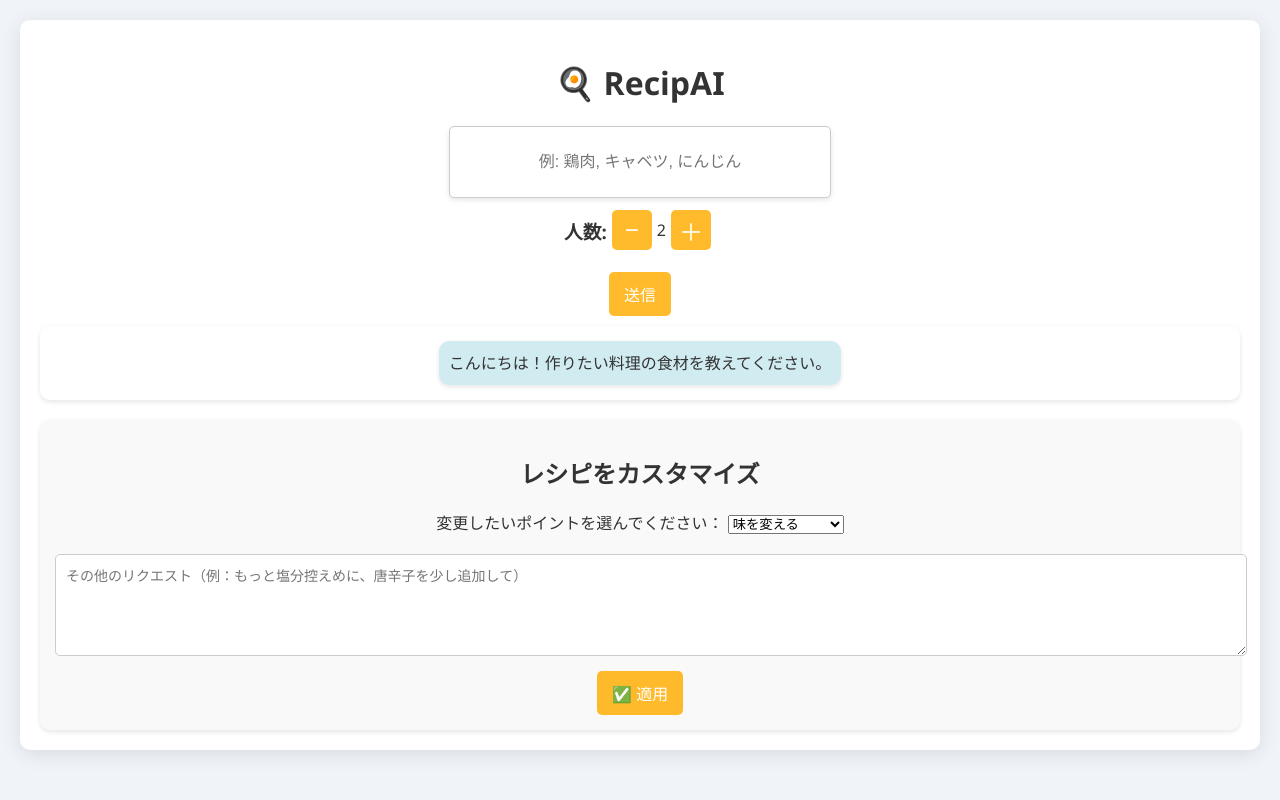
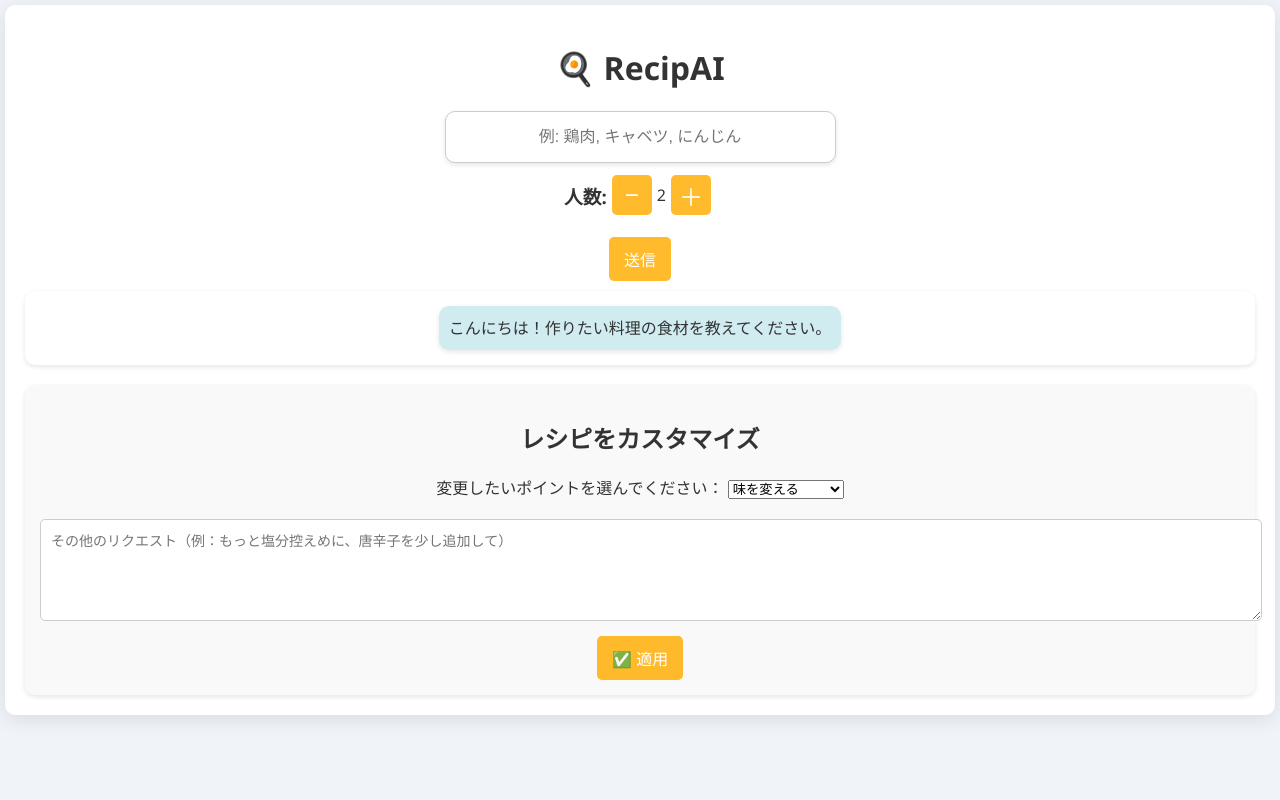
Before and after one commit to ryo0905-eng/recipAIwebApp, a Flask app: page / in a window 1280 px wide. Run offline with Flask 3, Linux system fonts and the light colour scheme.

Commit message:
paddingを調整

```diff
--- a/static/styles.css
+++ b/static/styles.css
@@ -3,7 +3,7 @@ body {
     background-color: #f0f4f8; /* 明るい背景色 */
     color: #333; /* テキストの色 */
     margin: 0;
-    padding: 20px;
+    padding: 5px;
 }
 
 h1 {
@@ -27,10 +27,10 @@ h1 {
     width: 30%;
     margin: 0 auto;
     text-align: center;
-    height: 50px;
+    height: 30px;
     padding: 10px;
     border: 1px solid #ccc;
-    border-radius: 5px;
+    border-radius: 10px;
     font-size: 16px;
     transition: border-color 0.3s ease, box-shadow 0.3s ease; /* ボーダーと影の変化を追加 */
     background-color: #fff; /* 背景色 */
```
